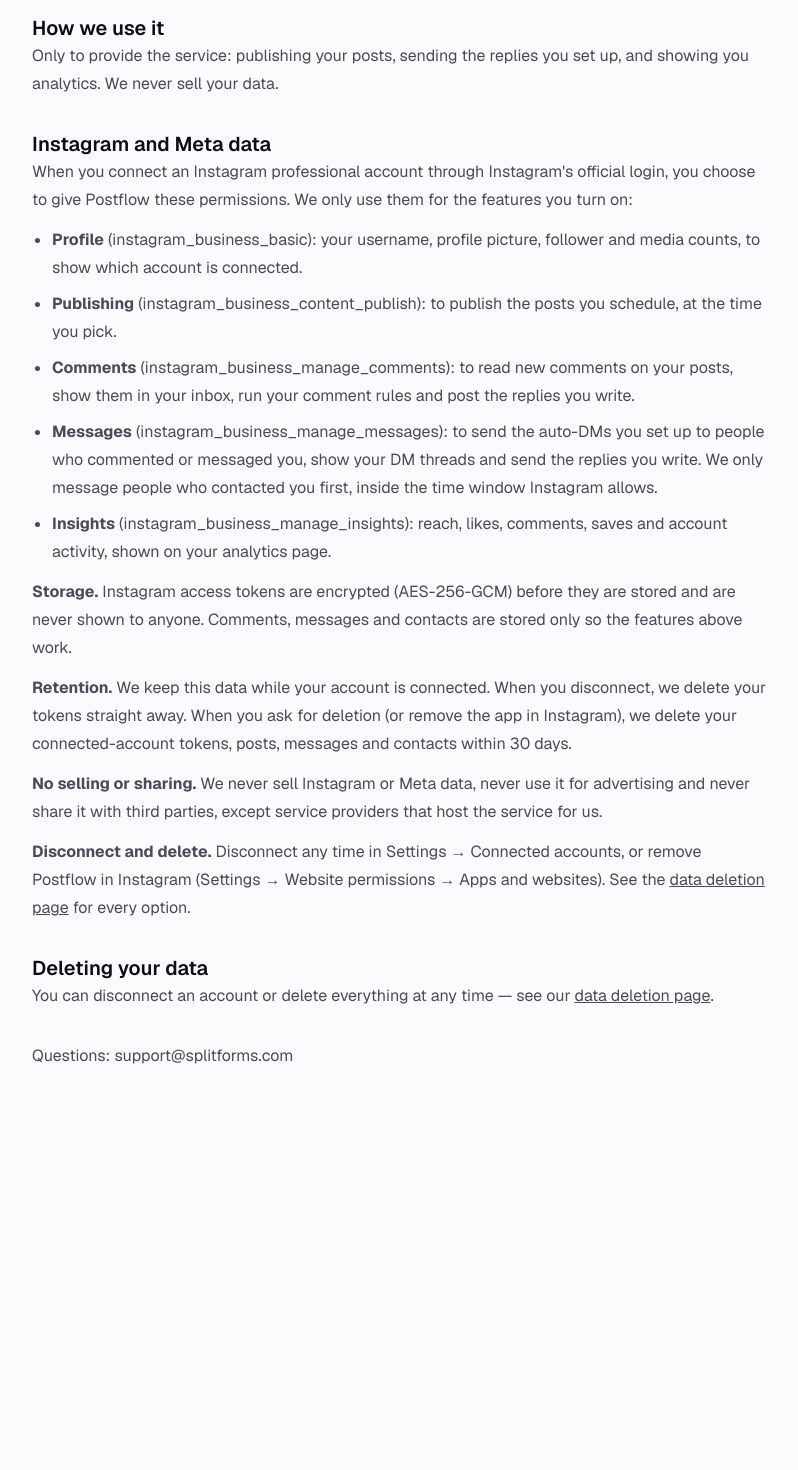
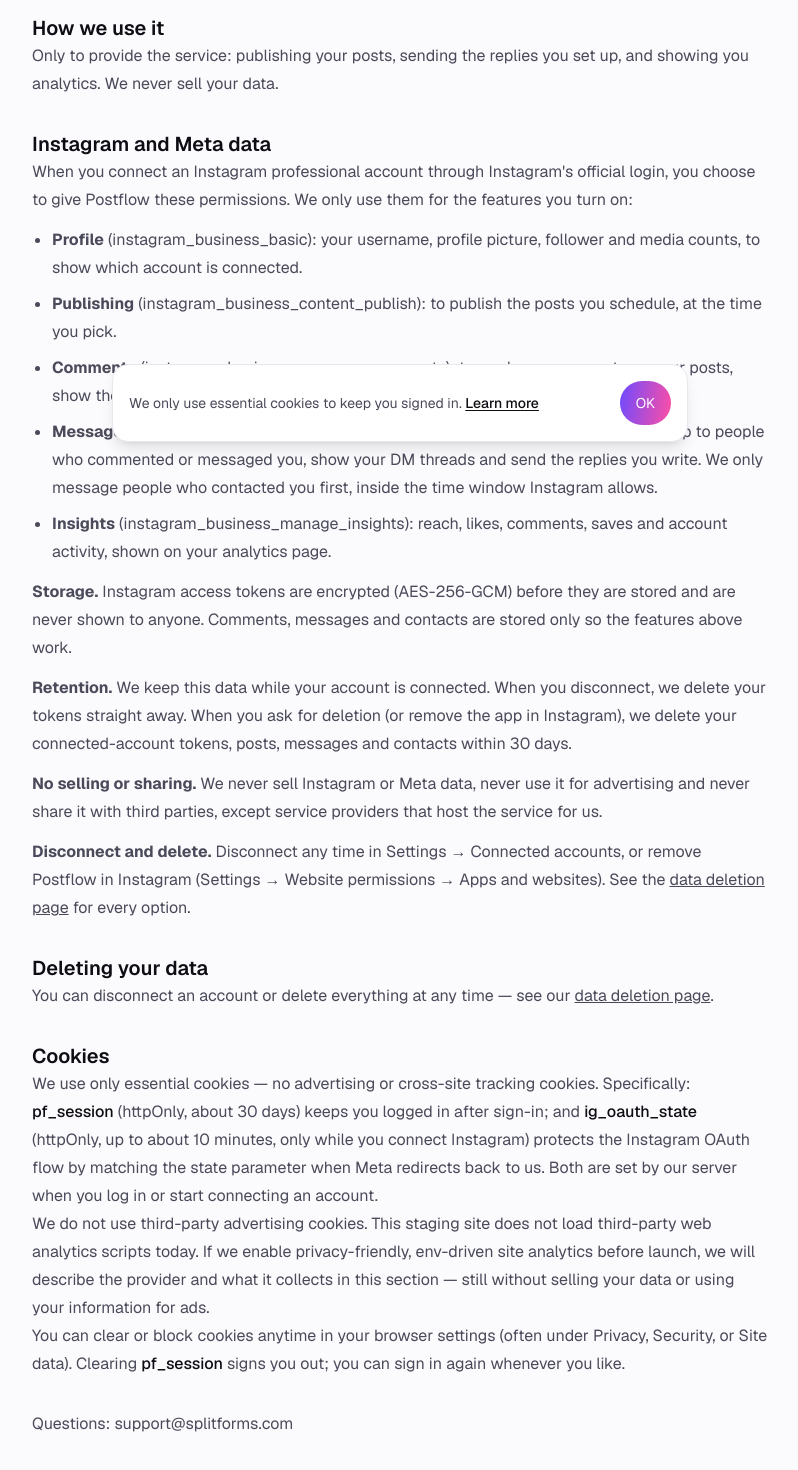
Before and after one commit to Ramanmakkar1/socialapp, a Next.js app: page /privacy in a window 1280 px wide. Shown: the part 342-1812 px from the top of the page, without its empty margins (240-1038 px from the left). Before the commit the page ends 1476 px from the top, so only its background shows below. Built offline with nearby package versions, Linux system fonts and the light colour scheme; no server answers.

Commit message:
autopilot: Launch checklist: add a cookies section to the privacy policy and a small cookie notice
Task #2526, written by composer-2.5-fast.

```diff
--- a/src/app/layout.tsx
+++ b/src/app/layout.tsx
@@ -1,6 +1,7 @@
 import type { Metadata } from "next";
 import { Geist, Geist_Mono } from "next/font/google";
 import { BRAND } from "@/lib/brand";
+import CookieNotice from "@/components/CookieNotice";
 import "./globals.css";
 
 const geistSans = Geist({ variable: "--font-geist-sans", subsets: ["latin"] });
@@ -29,7 +30,10 @@ export const metadata: Metadata = {
 export default function RootLayout({ children }: LayoutProps<"/">) {
   return (
     <html lang="en" className={`${geistSans.variable} ${geistMono.variable} h-full antialiased`}>
-      <body className="min-h-full flex flex-col">{children}</body>
+      <body className="min-h-full flex flex-col">
+        {children}
+        <CookieNotice />
+      </body>
     </html>
   );
 }
--- a/src/app/privacy/page.tsx
+++ b/src/app/privacy/page.tsx
@@ -24,6 +24,23 @@ export default function Page() {
       <p className="mt-3"><strong>Disconnect and delete.</strong> Disconnect any time in Settings → Connected accounts, or remove {BRAND.name} in Instagram (Settings → Website permissions → Apps and websites). See the <a className="underline" href="/data-deletion">data deletion page</a> for every option.</p>
       <h2 className="mt-8 text-xl font-semibold text-ink">Deleting your data</h2>
       <p>You can disconnect an account or delete everything at any time — see our <a className="underline" href="/data-deletion">data deletion page</a>.</p>
+      <h2 id="cookies" className="mt-8 text-xl font-semibold text-ink scroll-mt-24">Cookies</h2>
+      <p>
+        We use only essential cookies — no advertising or cross-site tracking cookies. Specifically:{" "}
+        <strong className="font-medium text-ink">pf_session</strong> (httpOnly, about 30 days) keeps you logged in after sign-in; and{" "}
+        <strong className="font-medium text-ink">ig_oauth_state</strong> (httpOnly, up to about 10 minutes, only while you connect Instagram)
+        protects the Instagram OAuth flow by matching the state parameter when Meta redirects back to us. Both are set by our server when you log in or start
+        connecting an account.
+      </p>
+      <p>
+        We do not use third-party advertising cookies. This staging site does not load third-party web analytics scripts today. If we enable
+        privacy-friendly, env-driven site analytics before launch, we will describe the provider and what it collects in this section — still without
+        selling your data or using your information for ads.
+      </p>
+      <p>
+        You can clear or block cookies anytime in your browser settings (often under Privacy, Security, or Site data). Clearing{" "}
+        <strong className="font-medium text-ink">pf_session</strong> signs you out; you can sign in again whenever you like.
+      </p>
       <p className="mt-8">Questions: {BRAND.supportEmail}</p>
     </main>
   );
--- /dev/null
+++ b/src/components/CookieNotice.tsx
@@ -0,0 +1,57 @@
+"use client";
+
+import Link from "next/link";
+import { useEffect, useState } from "react";
+
+const STORAGE_KEY = "cookie-notice-ok";
+
+export default function CookieNotice() {
+  const [mounted, setMounted] = useState(false);
+  const [visible, setVisible] = useState(false);
+
+  useEffect(() => {
+    // Client-only: localStorage is unavailable on the server; defer until mount to avoid hydration mismatch.
+    // eslint-disable-next-line react-hooks/set-state-in-effect -- required cookie-notice mount pattern
+    setMounted(true);
+    try {
+      if (localStorage.getItem(STORAGE_KEY) !== "1") {
+        setVisible(true);
+      }
+    } catch {
+      setVisible(true);
+    }
+  }, []);
+
+  function dismiss() {
+    try {
+      localStorage.setItem(STORAGE_KEY, "1");
+    } catch {
+      // Ignore storage errors; still hide the bar for this visit.
+    }
+    setVisible(false);
+  }
+
+  if (!mounted || !visible) {
+    return null;
+  }
+
+  return (
+    <div
+      role="dialog"
+      aria-label="Cookie notice"
+      className="fixed inset-x-4 bottom-4 z-50 mx-auto max-w-xl rounded-2xl border border-line bg-surface p-4 text-sm text-ink-2 shadow-lg"
+    >
+      <div className="flex flex-col gap-3 sm:flex-row sm:items-center sm:justify-between">
+        <p className="min-w-0">
+          We only use essential cookies to keep you signed in.{" "}
+          <Link href="/privacy#cookies" className="font-medium text-ink underline underline-offset-2 hover:no-underline">
+            Learn more
+          </Link>
+        </p>
+        <button type="button" onClick={dismiss} className="btn-primary shrink-0 rounded-full px-4 min-h-11">
+          OK
+        </button>
+      </div>
+    </div>
+  );
+}
```
